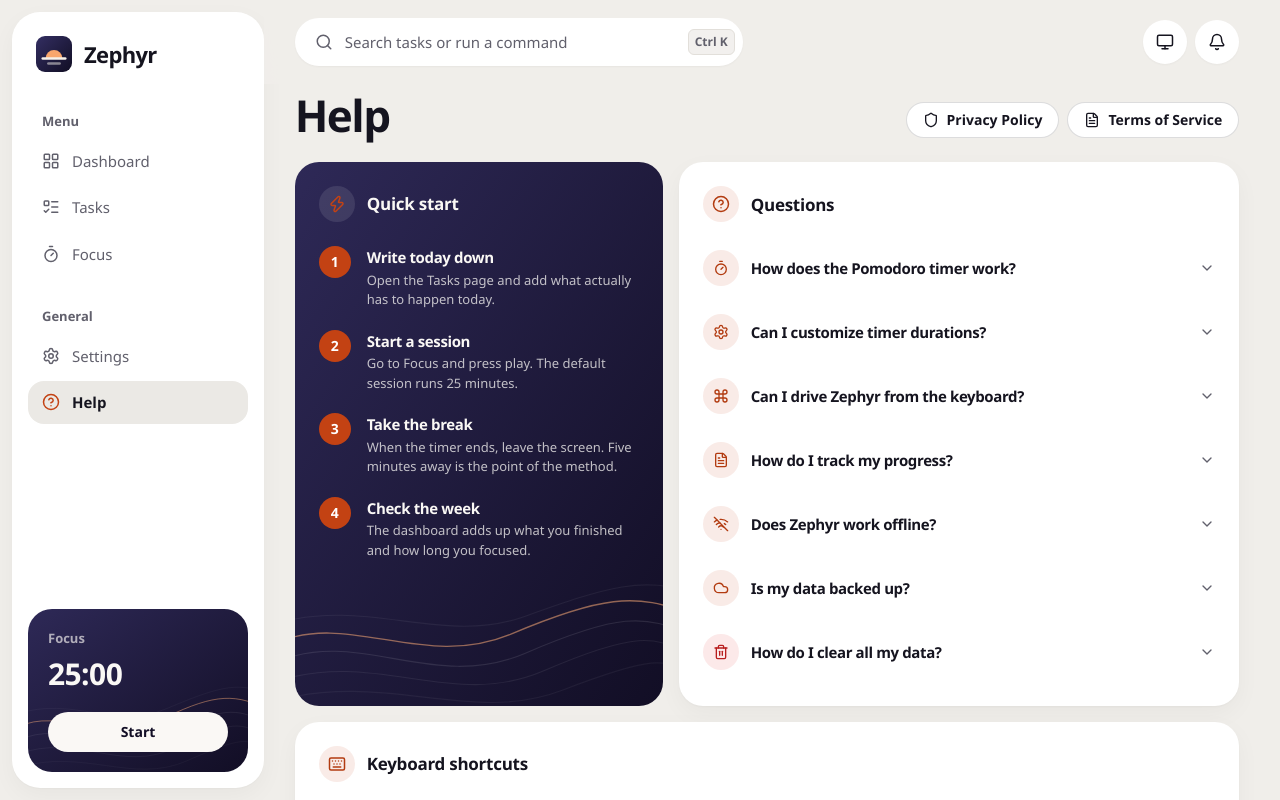
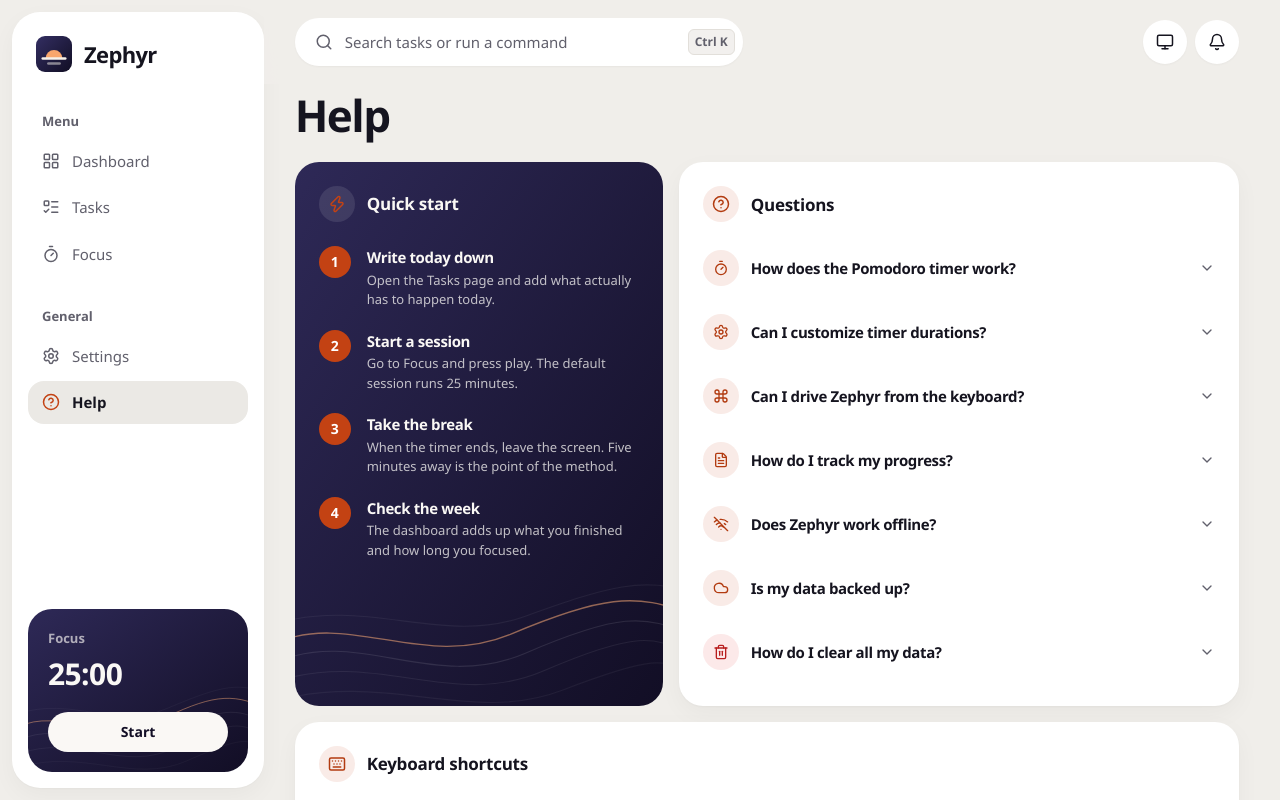
Before and after one commit to dominikkoenitzer/Zephyr, a React (Vite) app: page /help in a window 1280 px wide. Shown: the top 800 px of the page. Built offline with nearby package versions, Linux system fonts and the light colour scheme.

Commit message:
Leave Privacy and Terms to the footer

```diff
--- a/src/pages/Help.jsx
+++ b/src/pages/Help.jsx
@@ -1,7 +1,6 @@
-import { Link } from 'react-router-dom';
 import { Card, CardTitle } from '../components/ui/card';
 import { NightSurface } from '../components/ui/night-surface';
-import { HelpCircle, Zap, Shield, FileText, Timer, Settings, WifiOff, Trash2, Cloud, Keyboard, Command } from 'lucide-react';
+import { HelpCircle, Zap, FileText, Timer, Settings, WifiOff, Trash2, Cloud, Keyboard, Command } from 'lucide-react';
 import { Accordion, AccordionContent, AccordionItem, AccordionTrigger } from '../components/ui/accordion';
 import ShortcutTable from '../components/Shortcuts/ShortcutTable';
 import PageHeader from '../components/Layout/PageHeader';
@@ -30,7 +29,7 @@ function IconTitle({ icon: Icon, children, id }) {
 
 // Privacy and Terms used to be tabs here, held in useState, which kept them
 // out of the DOM (and out of every crawler) unless clicked. They are real
-// routes now (/privacy, /terms), linked in the header.
+// routes now (/privacy, /terms), linked from the footer on every page.
 function Help() {
   usePageMeta(ROUTE_META['/help']);
 
@@ -86,29 +85,10 @@ function Help() {
     }
   ];
 
-  const legalLinks = [
-    { to: '/privacy', label: 'Privacy Policy', icon: Shield },
-    { to: '/terms', label: 'Terms of Service', icon: FileText },
-  ];
-
   return (
     <PageContainer>
       <PageHeader
         title="Help"
-        actions={legalLinks.map((link) => {
-          const Icon = link.icon;
-          return (
-            <Link
-              key={link.to}
-              to={link.to}
-              className="inline-flex h-9 items-center gap-2 rounded-full border border-foreground/15 bg-card px-4 text-sm font-semibold text-foreground transition-colors hover:border-foreground/30 hover:bg-accent"
-            >
-              <Icon className="h-4 w-4" />
-              <span className="hidden sm:inline">{link.label}</span>
-              <span className="sm:hidden">{link.label.split(' ')[0]}</span>
-            </Link>
-          );
-        })}
       />
 
       <div className="grid grid-cols-1 gap-(--panel-gap) xl:grid-cols-5">
```
